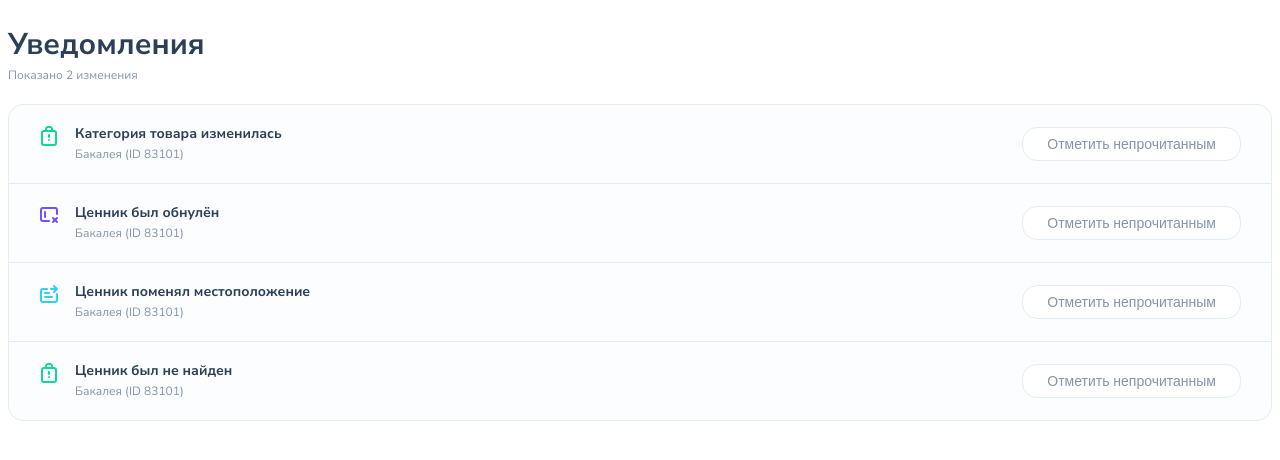
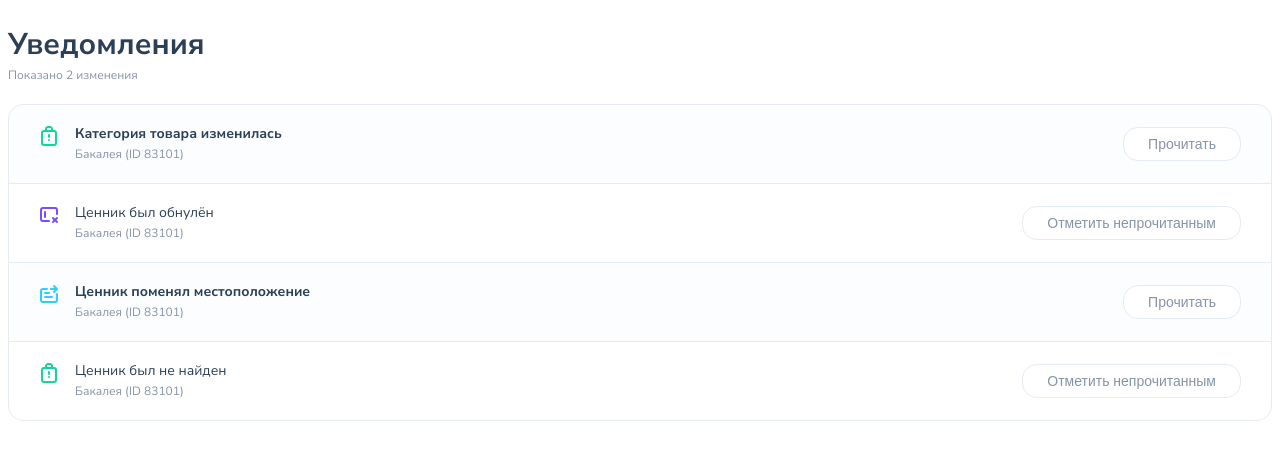
Before and after one commit to sovaz1997/notifications, a Vue app: page / in a window 1280 px wide. Shown: the top 460 px of the page. Built offline with nearby package versions, Linux system fonts and the light colour scheme.

Commit message:
fix: Исправление ошибок передачи пропсов

```diff
--- a/src/components/Button.vue
+++ b/src/components/Button.vue
@@ -1,6 +1,6 @@
 <template>
   <button @click="onClick" class="button">
-    <Text color="light" level="1"><slot></slot></Text>
+    <Text color="light" :level="1"><slot></slot></Text>
   </button>
 </template>
 
--- a/src/components/Notification.vue
+++ b/src/components/Notification.vue
@@ -1,9 +1,12 @@
 <template>
-  <div class="notification" :class="{ 'notification--first': first, 'notification--last': last }">
+  <div
+    class="notification"
+    :class="{ 'notification--first': first, 'notification--last': last, 'notification--unread': unread }"
+  >
     <div class="notification__left">
       <component v-if="iconComponent" :is="iconComponent"></component>
       <div class="notification__info">
-        <Text class="notification__title" :level="1" bold block color="dark">{{ title }}</text>
+        <Text class="notification__title" :level="1" :bold="unread" block color="dark">{{ title }}</text>
         <Text :level="2" block color="light">{{ subtitle }}</text>
       </div>
     </div>
@@ -79,7 +82,7 @@ export default defineComponent({
 $border-radius: 15px;
 
 .notification {
-  background: #FCFDFE;
+  background: #FFFFFF;
   padding: 20px 30px;
   box-sizing: border-box;
   border: 1px solid #E4EBF4;
@@ -87,6 +90,10 @@ $border-radius: 15px;
   justify-content: space-between;
   align-items: center;
   height: 80px;
+
+  &--unread {
+    background: #FCFDFE;
+  }
 
   &__left {
     display: flex;
--- a/src/components/NotificationList.vue
+++ b/src/components/NotificationList.vue
@@ -3,10 +3,12 @@
     <Notification
         v-for="(notification, i) in notifications"
         :key="notification.id"
+        :id="notification.id"
         :first="notificationIsFirst(i)"
         :last="notificationIsLast(i)"
         :notification-type="notification.type"
         :production-id="83101"
+        :unread="i % 2 === 0"
     ></Notification>
   </div>
 </template>
```
